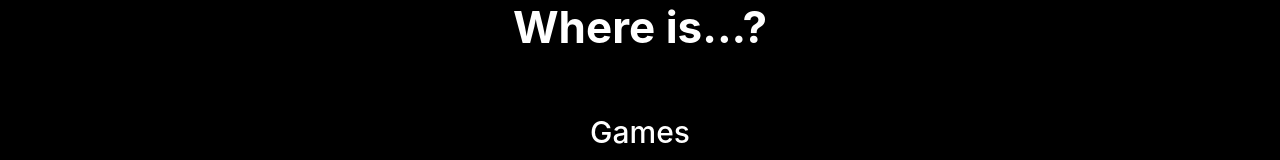
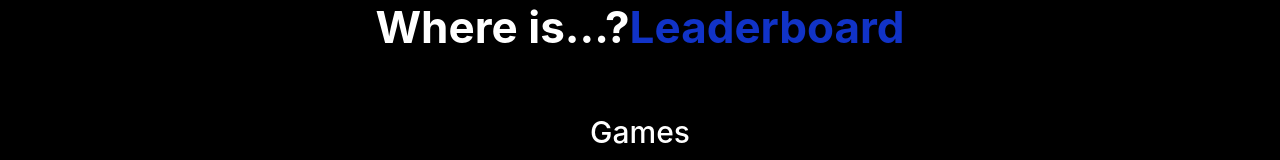
Before and after one commit to Houser97/Where-is-waldo-V2, a React (Create React App) app in the folder client/: page / in a window 1280 px wide. Shown: the top 160 px of the page. Built offline with nearby package versions, Linux system fonts and the light colour scheme; grey boxes are pictures that could not be loaded.

Commit message:
Add button to navigate to leaderboard route

```diff
--- a/client/src/components/Menu/HeaderMenu.js
+++ b/client/src/components/Menu/HeaderMenu.js
@@ -1,10 +1,12 @@
 import React from 'react'
+import { Link } from 'react-router-dom'
 import '../../styles/Menu/HeaderMenu.css'
 
-const HeaderMenu = ({children}) => {
-  return (
-    <div className='header__menu'>{children}</div>
-  )
-}
+const HeaderMenu = ({ children }) => (
+  <div className='header__menu'>
+    {children}
+    <Link to='leaderboard/Cyberpunk-City' class="leaderboard__button"><span>Leaderboard</span></Link>
+  </div>
+)
 
 export default HeaderMenu
```
